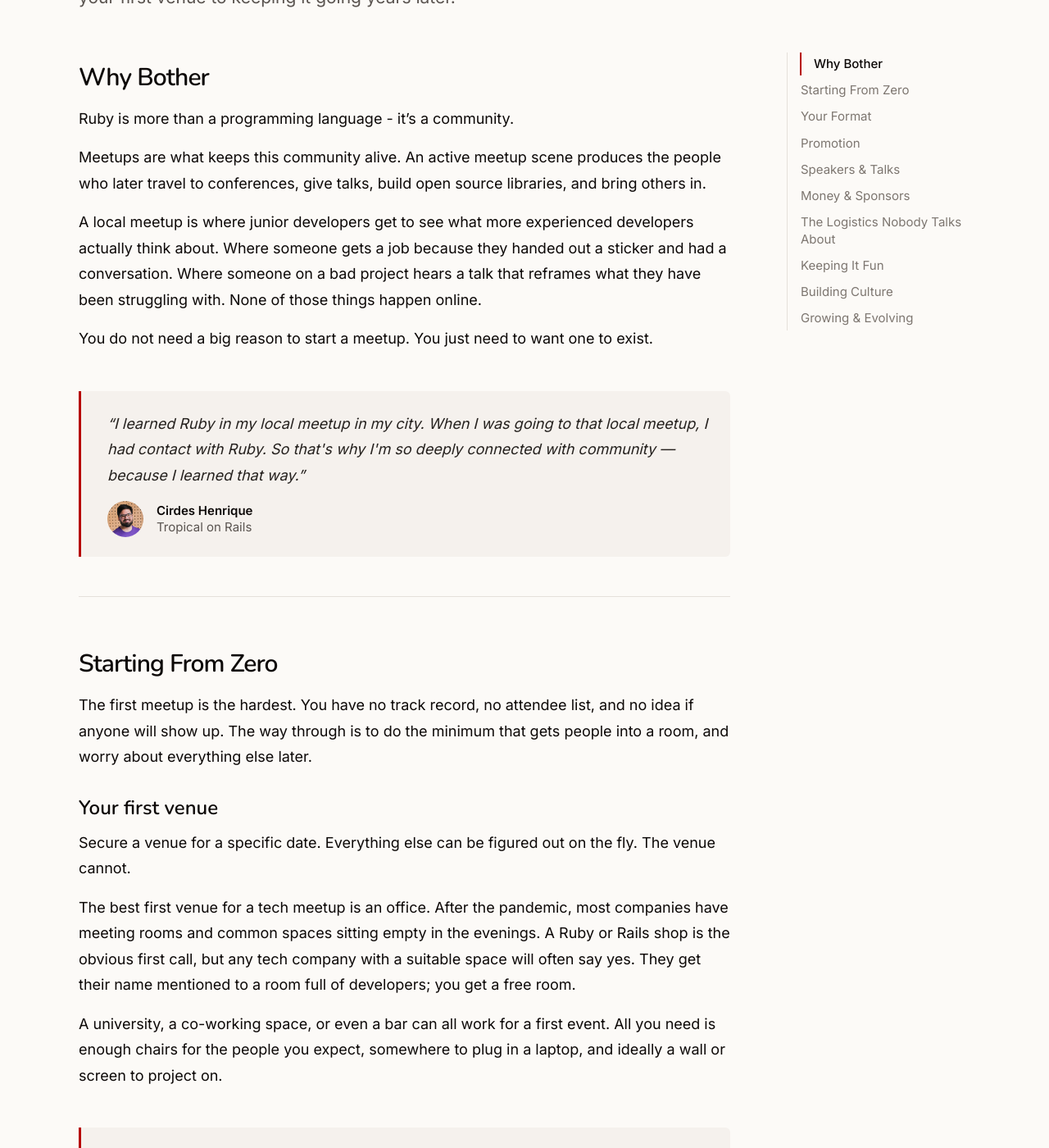
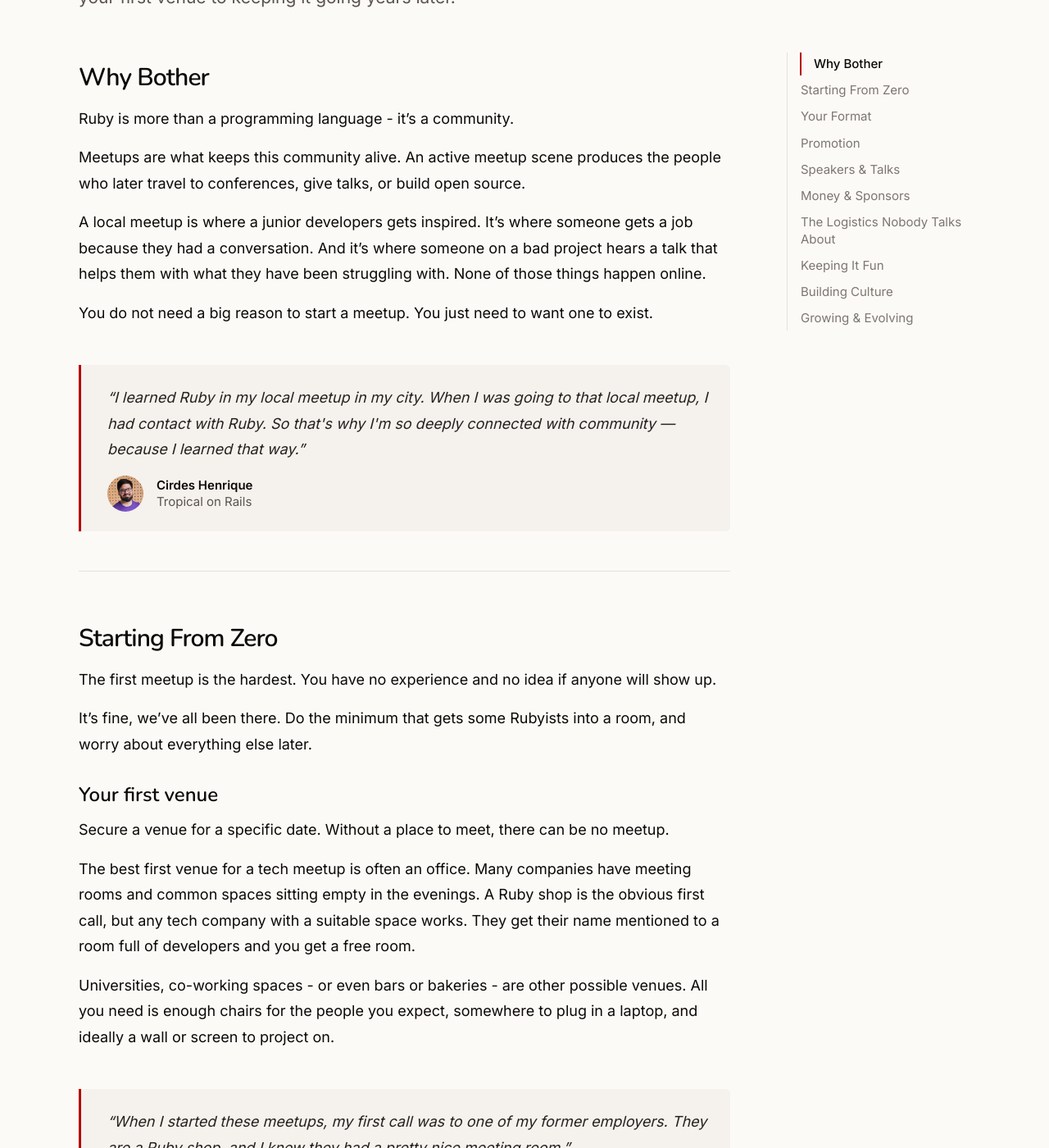
Before and after one commit to rubyevents/guides, a Jekyll site: the page built from meetups/index.md, in a window 1280 px wide and 1400 px high, scrolled down 264 px. Shown: the whole window at 82% size. Built offline with Jekyll 4.4.1, drawn with Linux system fonts in a browser that asks for light colours; some of the changed text lies outside the part shown.

Commit message:
Edit meetups

```diff
--- a/meetups/index.md
+++ b/meetups/index.md
@@ -15,9 +15,9 @@ A practical guide for starting and sustaining a local Ruby meetup — from findi
 
 Ruby is more than a programming language - it's a community.
 
-Meetups are what keeps this community alive. An active meetup scene produces the people who later travel to conferences, give talks, build open source libraries, and bring others in.
+Meetups are what keeps this community alive. An active meetup scene produces the people who later travel to conferences, give talks, or build open source.
 
-A local meetup is where junior developers get to see what more experienced developers actually think about. Where someone gets a job because they handed out a sticker and had a conversation. Where someone on a bad project hears a talk that reframes what they have been struggling with. None of those things happen online.
+A local meetup is where a junior developers gets inspired. It's where someone gets a job because they had a conversation. And it's where someone on a bad project hears a talk that helps them with what they have been struggling with. None of those things happen online.
 
 You do not need a big reason to start a meetup. You just need to want one to exist.
 
@@ -30,15 +30,17 @@ You do not need a big reason to start a meetup. You just need to want one to exi
 
 ## Starting From Zero
 
-The first meetup is the hardest. You have no track record, no attendee list, and no idea if anyone will show up. The way through is to do the minimum that gets people into a room, and worry about everything else later.
+The first meetup is the hardest. You have no experience and no idea if anyone will show up.
+
+It's fine, we've all been there. Do the minimum that gets some Rubyists into a room, and worry about everything else later.
 
 ### Your first venue
 
-Secure a venue for a specific date. Everything else can be figured out on the fly. The venue cannot.
+Secure a venue for a specific date. Without a place to meet, there can be no meetup.
 
-The best first venue for a tech meetup is an office. After the pandemic, most companies have meeting rooms and common spaces sitting empty in the evenings. A Ruby or Rails shop is the obvious first call, but any tech company with a suitable space will often say yes. They get their name mentioned to a room full of developers; you get a free room.
+The best first venue for a tech meetup is often an office. Many companies have meeting rooms and common spaces sitting empty in the evenings. A Ruby shop is the obvious first call, but any tech company with a suitable space works. They get their name mentioned to a room full of developers and you get a free room.
 
-A university, a co-working space, or even a bar can all work for a first event. All you need is enough chairs for the people you expect, somewhere to plug in a laptop, and ideally a wall or screen to project on.
+Universities, co-working spaces - or even bars or bakeries - are other possible venues. All you need is enough chairs for the people you expect, somewhere to plug in a laptop, and ideally a wall or screen to project on.
 
 {% include testimonial.html
   name="Hans Schnedlitz"
@@ -60,21 +62,21 @@ Do not expect these platform to promote the event for you they will not.
 
 ### Tell people
 
-Then start telling people directly. Post in any local developer Slack groups. Post in the Ruby Central Slack. Email and text people you know personally who might come. Post on LinkedIn if you have any network there.
+If you want people to come to your meetup you first have to tell them about it.
 
-Do not wait until the event feels polished or the lineup feels complete. The first event will be a bit rough no matter what, and the only way to have a second event is to have the first one.
+Find online places where your local community hangs out - and post there. This can be Slack, Discord, or social media. Email and text Rubyists you know personally. Post on LinkedIn if you have a network there.
 
 ### Five people is fine
 
-The first event will probably be small. That is not a failure; it is a first event. Some of the best ongoing meetups started with a handful of people in someone's office conference room. What matters is that the people who came had a decent time and would come again.
+The first event will probably be small. That's fine - it's a first event! Some of the best ongoing meetups started with a handful of people. What matters is that the people who came had a decent time and would come again.
 
-Don't measure the first event against a full room. You created something that didn't exist before, and some number of people showed up because of you.
+Don't measure the first event against a full room. You created something that didn't exist before, and people showed up and connected because of you.
 
 ---
 
 ## Your Format
 
-Every meetup is different - there is no format to rule them all. Find something that works for the specific group of people who show up in your specific city.
+Every meetup is different - there is no format to rule them all. Find something that works for the specific group of people who show up in your specific region.
 
 That said, some formats are more common than others.
 
```
Also changed, not shown: other parts of meetups/index.md (+1 -1 lines).
